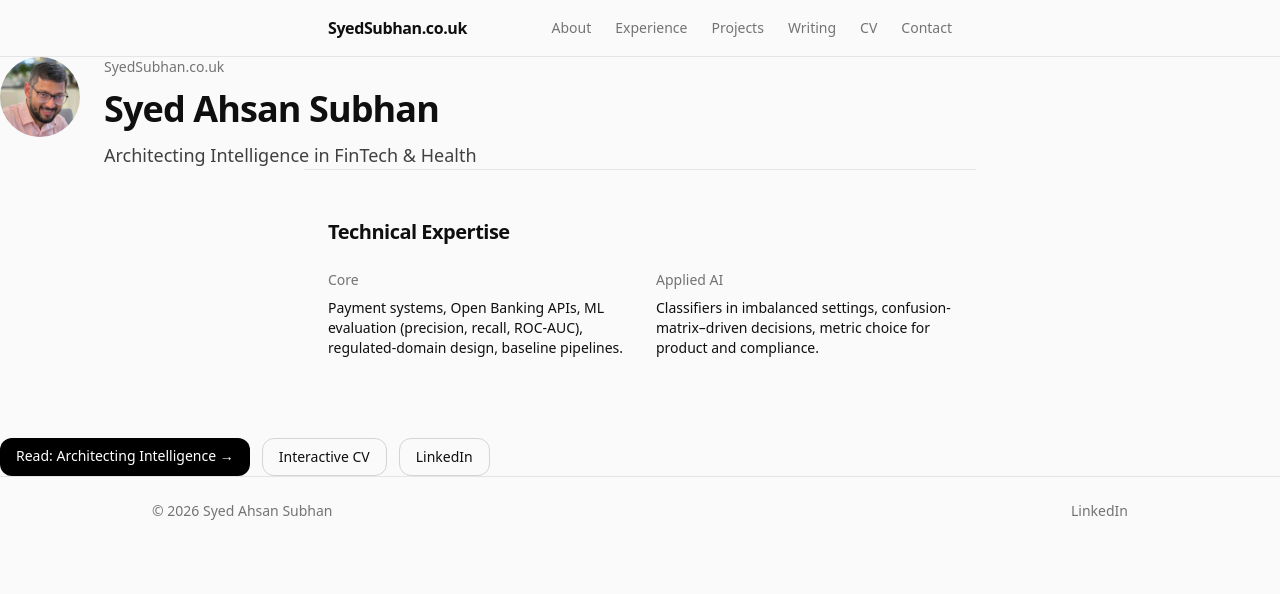
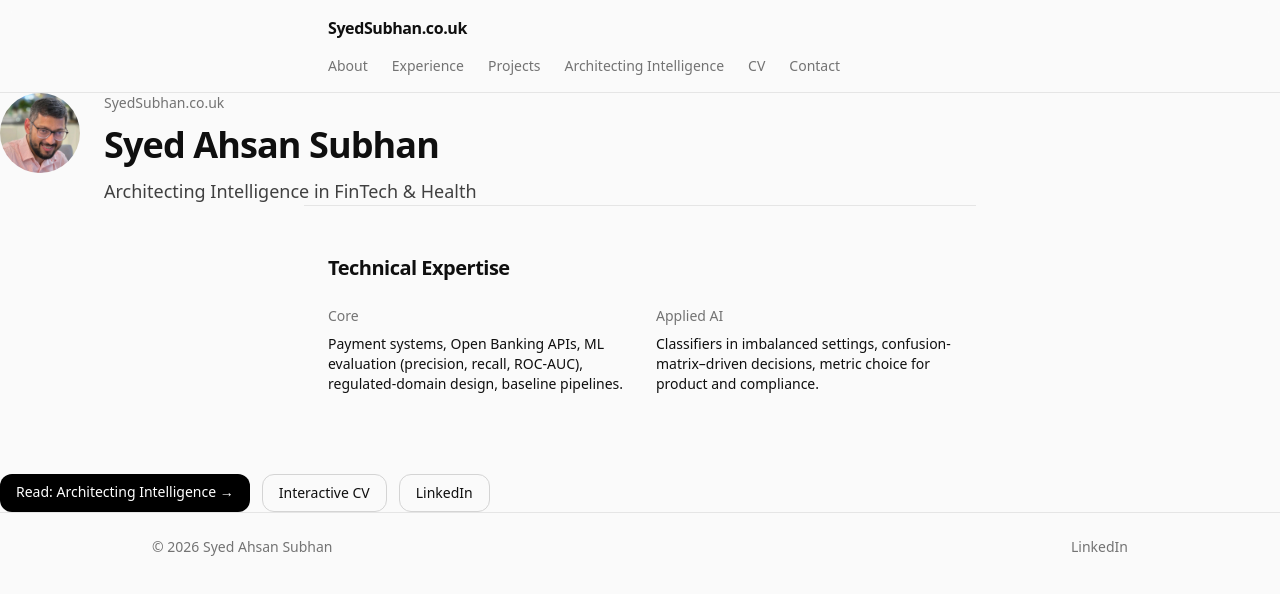
Before and after one commit to takhleeq-ai/syedsubhan-site, a Next.js app: page / in a window 1280 px wide. Shown: the top 594 px of the page. Built offline with nearby package versions, Linux system fonts and the light colour scheme.

Commit message:
Replace anchor tags with next/link for internal navigation. Remove Writing nav item, keep Architecting Intelligence as primary thesis section

```diff
--- a/app/layout.tsx
+++ b/app/layout.tsx
@@ -1,4 +1,5 @@
 import "./globals.css";
+import Link from "next/link";
 import { cvProfile } from "@/content/cv";
 
 export const metadata = {
@@ -14,12 +15,12 @@ const NavLink = ({
   href: string;
   label: string;
 }) => (
-  <a
+  <Link
     href={href}
     className="text-sm text-[var(--muted)] transition-colors hover:text-[var(--foreground)]"
   >
     {label}
-  </a>
+  </Link>
 );
 
 export default function RootLayout({
@@ -32,17 +33,17 @@ export default function RootLayout({
       <body className="font-sans">
         <header className="sticky top-0 z-10 border-b border-[var(--border)] bg-[var(--background)]/95 backdrop-blur supports-[backdrop-filter]:bg-[var(--background)]/80">
           <div className="mx-auto flex max-w-2xl flex-wrap items-center justify-between gap-4 px-5 py-4 sm:px-6">
-            <a
-              href="/"
-              className="font-semibold tracking-tight text-[var(--foreground)]"
-            >
-              SyedSubhan.co.uk
-            </a>
+            <Link
+  href="/"
+  className="font-semibold tracking-tight text-[var(--foreground)]"
+>
+  SyedSubhan.co.uk
+</Link>
             <nav className="flex flex-wrap items-center gap-6">
               <NavLink href="/#about" label="About" />
               <NavLink href="/#experience" label="Experience" />
               <NavLink href="/#projects" label="Projects" />
-              <NavLink href="/architecting-intelligence" label="Writing" />
+              <NavLink href="/architecting-intelligence" label="Architecting Intelligence" />
               <NavLink href="/cv" label="CV" />
               <NavLink href="/#contact" label="Contact" />
             </nav>
```
